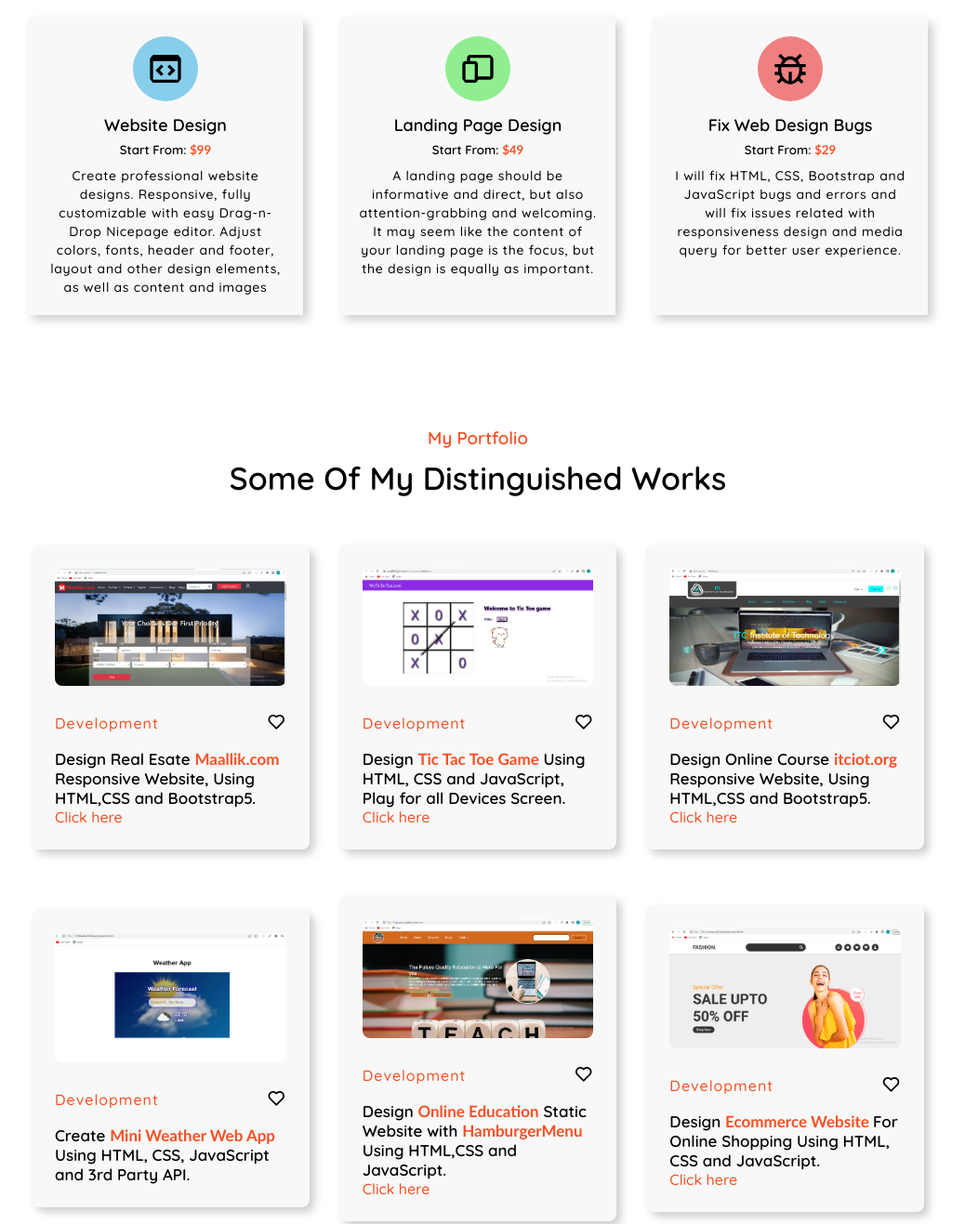
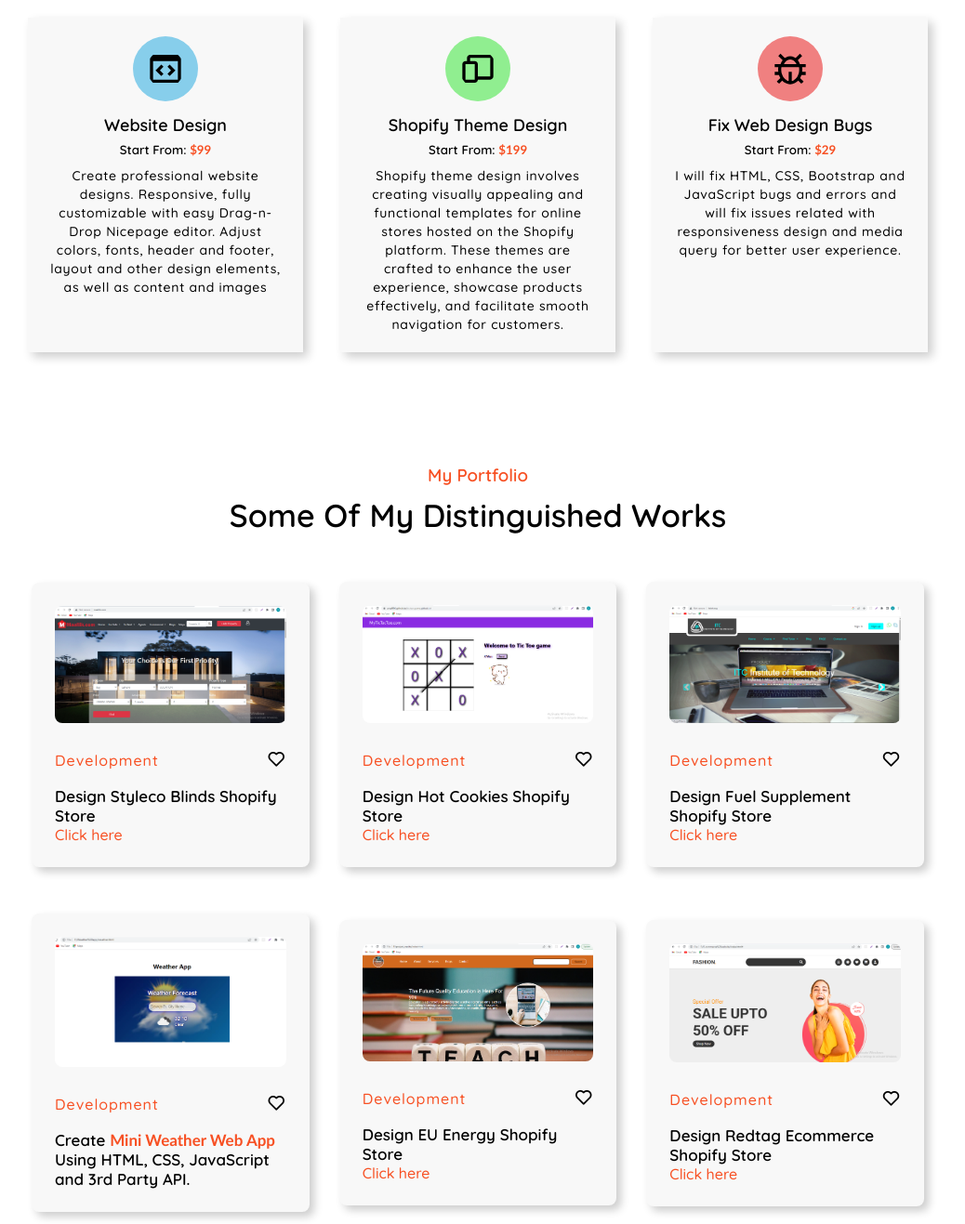
Before and after one commit to Arsal996/Arslan96.github.io, a plain HTML site: page index.html in a window 1280 px wide. Shown: the part 1460-2777 px from the top of the page at 93% size, without its empty margins (126-1164 px from the left). Drawn offline with nearby package versions, Linux system fonts and the light colour scheme.

Commit message:
Update index.html

```diff
--- a/index.html
+++ b/index.html
@@ -144,11 +144,9 @@
             </div>
             <div class="ser-cont">
                 <img id="img2" src="img/bx-devices.svg" alt="">
-                <h3>Landing Page Design</h3>
-                <h5>Start From: <span>$49</span></h5>
-                <p>A landing page should be informative and direct, but also attention-grabbing and welcoming. It may
-                    seem like
-                    the content of your landing page is the focus, but the design is equally as important.</p>
+                <h3>Shopify Theme Design</h3>
+                <h5>Start From: <span>$199</span></h5>
+                <p>Shopify theme design involves creating visually appealing and functional templates for online stores hosted on the Shopify platform. These themes are crafted to enhance the user experience, showcase products effectively, and facilitate smooth navigation for customers.</p>
             </div>
             <div class="ser-cont">
                 <img id="img3" src="img/bx-bug.svg" alt="">
@@ -179,8 +177,8 @@
                         <i class='bx bx-heart'></i>
                     </div>
                 </div>
-                <h3>Design Real Esate <span>Maallik.com</span> Responsive Website, Using HTML,CSS and Bootstrap5.</h3>
-                <a href="http://maallik.com/">Click here</a>
+                <h3>Design Styleco Blinds Shopify Store</h3>
+                <a href="https://arsal996.github.io/styleco-blinds/">Click here</a>
             </div>
 
             <div class="row">
@@ -193,10 +191,9 @@
                         <i class='bx bx-heart'></i>
                     </div>
                 </div>
-                <h3>Design <span>Tic Tac Toe Game</span> Using HTML, CSS and JavaScript,
-                    Play for all Devices Screen.
+                <h3>Design Hot Cookies Shopify Store
                 </h3>
-                <a href="https://arsal996.github.io/tic-tac-game.github.io/">Click here</a>
+                <a href="https://arsal996.github.io/hot-cookies/">Click here</a>
             </div>
 
             <div class="row">
@@ -209,10 +206,9 @@
                         <i class='bx bx-heart'></i>
                     </div>
                 </div>
-                <h3>Design Online Course <span> itciot.org</span> Responsive Website, Using HTML,CSS and
-                    Bootstrap5.
+                <h3>Design Fuel Supplement Shopify Store
                 </h3>
-                <a href="http://itciot.org/">Click here</a>
+                <a href="https://fuelnu.com/">Click here</a>
             </div>
         </div>
 
@@ -240,9 +236,8 @@
                         <i class='bx bx-heart'></i>
                     </div>
                 </div>
-                <h3>Design <span>Online Education</span> Static Website with <span>HamburgerMenu</span>
-                    Using HTML,CSS and JavaScript. </h3>
-                <a href="https://arsal996.github.io/OnlineEducation.github.io/">Click here</a>
+                <h3>Design EU Energy Shopify Store</h3>
+                <a href="https://arsal996.github.io/eu-energy/">Click here</a>
             </div>
 
             <div class="row">
@@ -255,8 +250,8 @@
                         <i class='bx bx-heart'></i>
                     </div>
                 </div>
-                <h3>Design <span> Ecommerce Website </span> For Online Shopping Using HTML, CSS and JavaScript.</h3>
-                <a href="https://arsal996.github.io/arsal-onlineshop.github.io/">Click here</a>
+                <h3>Design Redtag Ecommerce Shopify Store</h3>
+                <a href="https://arsal996.github.io/Redtag/">Click here</a>
             </div>
         </div>
 
```
